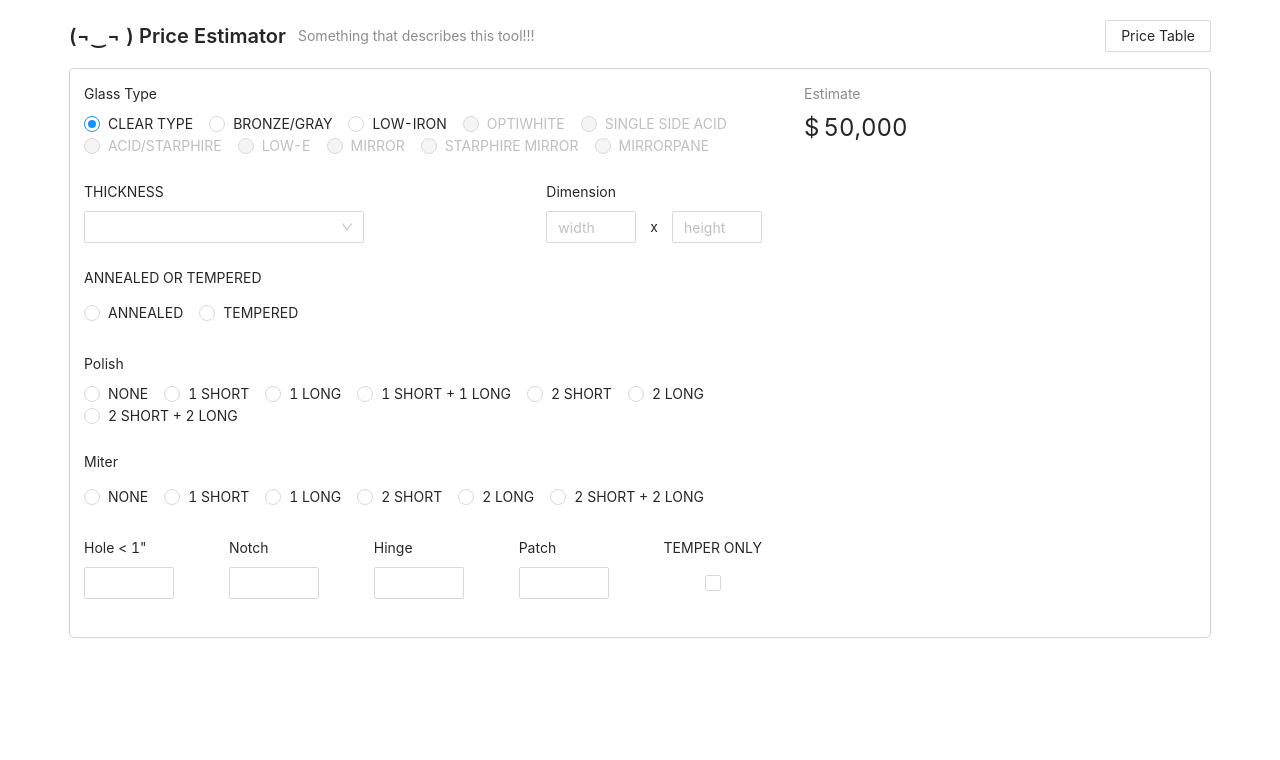
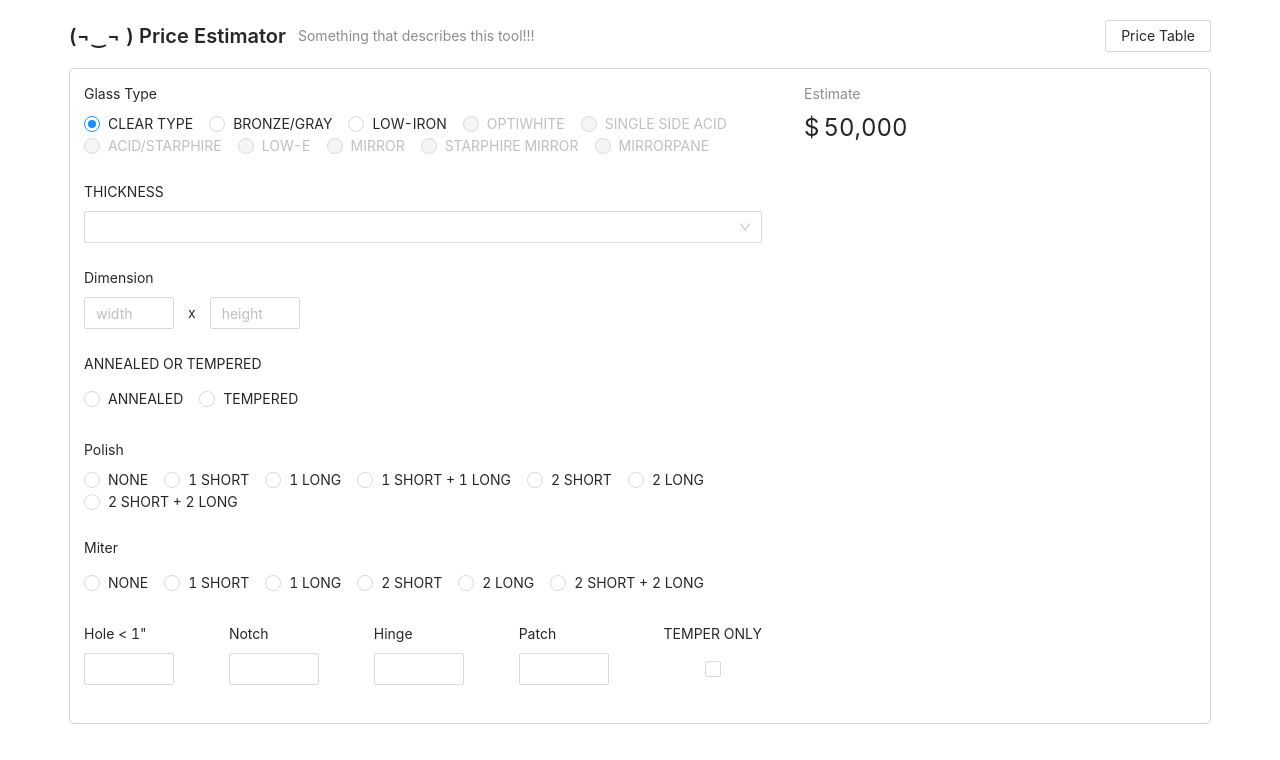
Before and after one commit to munjo5746/simple_menu, a React (Create React App) app: page / in a window 1280 px wide. Shown: the top 760 px of the page. Built offline with nearby package versions, Linux system fonts and the light colour scheme.

Commit message:
layout changed a bit

```diff
--- a/src/App.tsx
+++ b/src/App.tsx
@@ -246,7 +246,6 @@ function App() {
                             </Radio.Group>
                         </Form.Item>
 
-                        <div className="inline">
                         <Form.Item
                             style={{ minWidth: '20em' }}
                             label="THICKNESS"
@@ -285,8 +284,7 @@ function App() {
                                 <InputNumber
                                     placeholder="width"
                                     onChange={(value) => {
-                                            const fieldKey: FormFieldKey =
-                                                'width';
+                                        const fieldKey: FormFieldKey = 'width';
                                         const width: number =
                                             (value as number) || 0;
 
@@ -300,8 +298,7 @@ function App() {
                                 <InputNumber
                                     placeholder="height"
                                     onChange={(value) => {
-                                            const fieldKey: FormFieldKey =
-                                                'height';
+                                        const fieldKey: FormFieldKey = 'height';
                                         const height: number =
                                             (value as number) || 0;
 
@@ -313,7 +310,6 @@ function App() {
                                 />
                             </div>
                         </Form.Item>
-                        </div>
 
                         <Form.Item label="ANNEALED OR TEMPERED">
                             {
```
Lines whose indentation alone changed are shown as unchanged.
